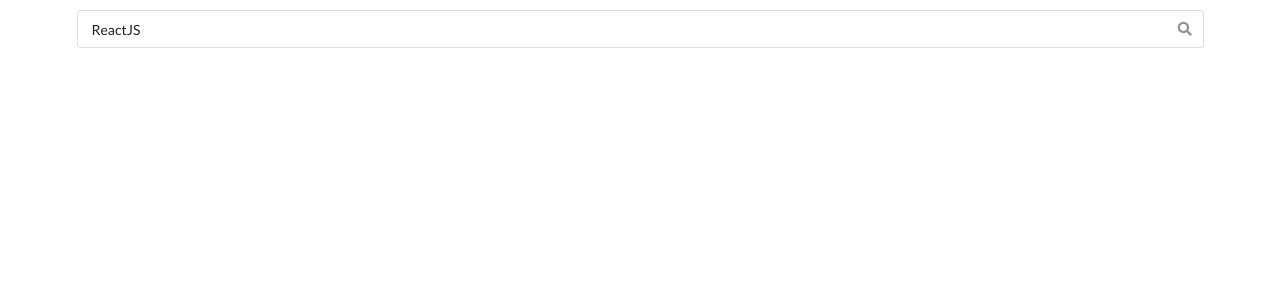
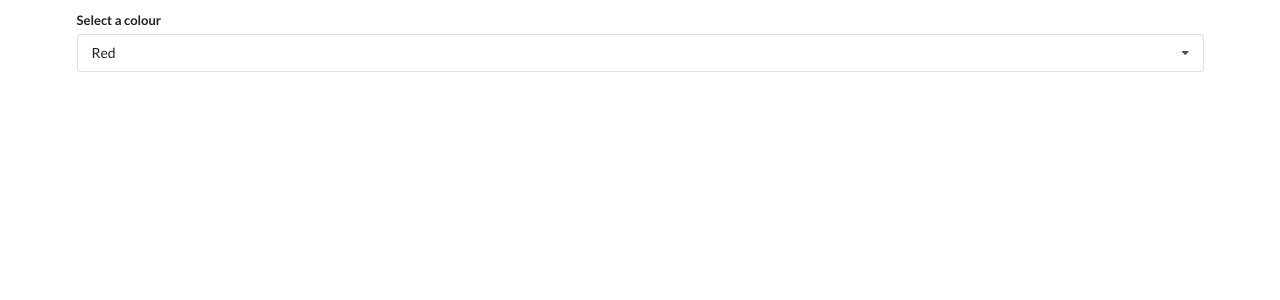
Before and after one commit to esmaeilmirzaee/widgets, a React (Create React App) app: page / in a window 1280 px wide. Shown: the top 300 px of the page. Built offline with nearby package versions, Linux system fonts and the light colour scheme.

Commit message:
Finished widget component

```diff
--- a/src/components/App.jsx
+++ b/src/components/App.jsx
@@ -1,7 +1,6 @@
-import React from 'react';
+import React, { useState } from 'react';
 
-import Accordion from './Accordion';
-import SearchBar from './SearchBar';
+import Dropdown from './Dropdown';
 
 const items = [
   {
@@ -21,10 +20,30 @@ const items = [
   },
 ];
 
+const options = [
+  {
+    label: 'Red',
+    value: 'red',
+  },
+  {
+    label: 'Green',
+    value: 'green',
+  },
+  {
+    label: 'Blue',
+    value: 'blue',
+  },
+];
+
 const App = () => {
+  const [selected, setSelected] = useState(options[0]);
   return (
     <div className='ui container' style={{ marginTop: '10px' }}>
-      <SearchBar />
+      <Dropdown
+        options={options}
+        selected={selected}
+        setSelectedColour={setSelected}
+      />
     </div>
   );
 };
--- /dev/null
+++ b/src/components/Dropdown.jsx
@@ -0,0 +1,58 @@
+import React, { useState, useEffect, useRef } from 'react';
+
+const Dropdown = ({ options, selected, setSelectedColour }) => {
+  const [open, setOpen] = useState(false);
+  const ref = useRef();
+
+  useEffect(() => {
+    const onBodyClick = (e) => {
+      console.log(open);
+      if (ref.current.contains(e.target)) {
+        return;
+      }
+      setOpen(false);
+    };
+
+    document.body.addEventListener('click', onBodyClick);
+
+    return () => {
+      document.body.removeEventListener('click', onBodyClick);
+    };
+  }, []);
+
+  const renderedOptions = options.map((option) => {
+    if (option.value === selected.value) {
+      return null;
+    }
+
+    return (
+      <div
+        value={option.label}
+        key={option.label}
+        className='item'
+        onClick={() => setSelectedColour(option)}
+      >
+        {option.value}
+      </div>
+    );
+  });
+  return (
+    <div ref={ref} className='ui form'>
+      <div className='field'>
+        <label className='label'>Select a colour</label>
+        <div
+          onClick={() => setOpen(!open)}
+          className={`ui selection dropdown ${open ? 'visible active' : ''}`}
+        >
+          <i className='dropdown icon'></i>
+          <div className='text'>{selected.label}</div>
+          <div className={`menu ${open ? 'visible transition' : ''}`}>
+            {renderedOptions}
+          </div>
+        </div>
+      </div>
+    </div>
+  );
+};
+
+export default Dropdown;
--- a/src/components/SearchBar.jsx
+++ b/src/components/Search.jsx
@@ -1,7 +1,7 @@
 import React, { useState, useEffect } from 'react';
 import axios from 'axios';
 
-const SearchBar = () => {
+const Search = () => {
   const [term, setTerm] = useState('ReactJS');
   const [debouncedTerm, setDebouncedTerm] = useState(term);
   const [results, setResults] = useState([]);
@@ -22,7 +22,21 @@ const SearchBar = () => {
   }, [term]);
 
   useEffect(() => {
-    const search = async () => {};
+    const search = async () => {
+      const { data } = await axios.get('https://en.wikipedia.org/w/api.php', {
+        params: {
+          action: 'query',
+          list: 'search',
+          origin: '*',
+          format: 'json',
+          srsearch: debouncedTerm,
+        },
+      });
+      setResults(data.query.search);
+    };
+    if (debouncedTerm) {
+      search();
+    }
   }, [debouncedTerm]);
 
   const renderedResults = results.map((result) => {
@@ -62,4 +76,4 @@ const SearchBar = () => {
   );
 };
 
-export default SearchBar;
+export default Search;
```
Also changed, not shown: 1 other file (tests, documents, lock files or other folders).
